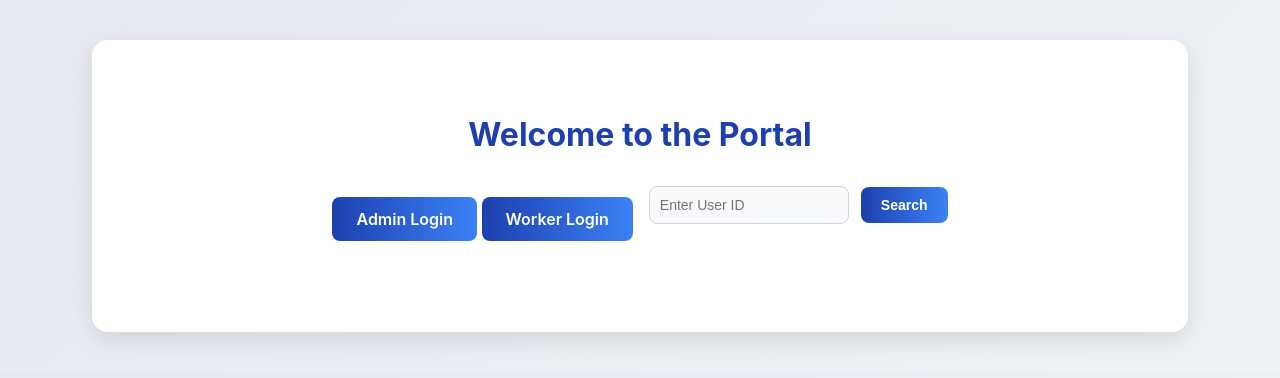
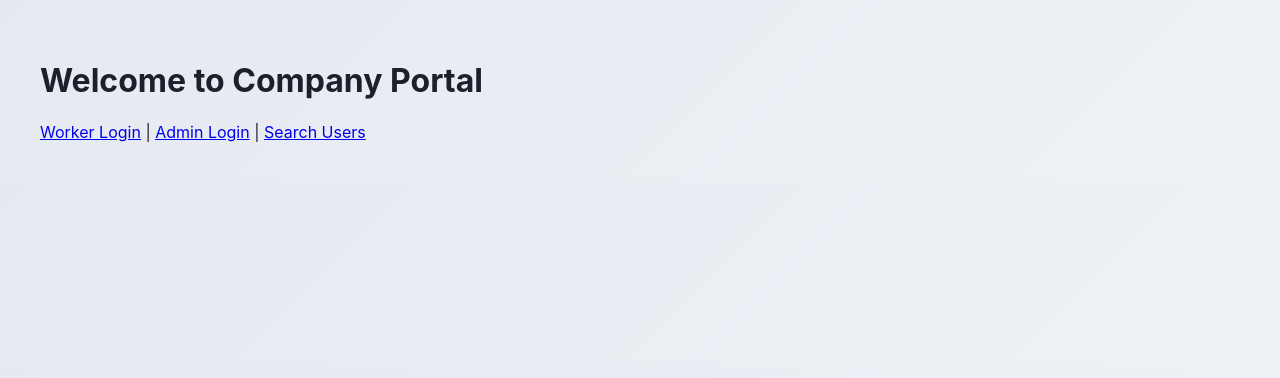
Before and after one commit to obmhmeni/company-portal, a Flask app: page / in a window 1280 px wide. Shown: the top 378 px of the page. Run offline with Flask 3, Linux system fonts and the light colour scheme.

Commit message:
Added home.html and style.css

```diff
--- a/templates/home.html
+++ b/templates/home.html
@@ -1,60 +1,23 @@
 <!DOCTYPE html>
-<html lang="en">
+<html>
 <head>
-    <meta charset="UTF-8">
-    <meta name="viewport" content="width=device-width, initial-scale=1.0">
-    <title>Welcome</title>
+    <title>Home</title>
     <link rel="stylesheet" href="{{ url_for('static', filename='style.css') }}">
+    <link rel="icon" type="image/x-icon" href="{{ url_for('static', filename='favicon.ico') }}">
 </head>
 <body>
-    <div class="container">
-        <h2>Welcome to the Portal</h2>
-        {% with messages = get_flashed_messages(with_categories=true) %}
-            {% if messages %}
-                {% for category, message in messages %}
-                    <p class="{{ category }}">{{ message }}</p>
-                {% endfor %}
-            {% endif %}
-        {% endwith %}
-        <div class="header-actions">
-            <div class="links">
-                <a href="{{ url_for('admin_login') }}">Admin Login</a>
-                <a href="{{ url_for('worker_login') }}">Worker Login</a>
-            </div>
-            <div class="search-form">
-                <form method="POST" action="{{ url_for('search') }}">
-                    <div class="form-group inline-search">
-                        <input type="text" id="search_term" name="search_term" placeholder="Enter User ID">
-                        <button type="submit">Search</button>
-                    </div>
-                </form>
-            </div>
-        </div>
-        {% if results %}
-            <h3>Search Results</h3>
-            <table>
-                <tr>
-                    <th>ID</th>
-                    <th>Full Name</th>
-                    <th>Contact</th>
-                    <th>Gender</th>
-                    <th>Age</th>
-                    <th>Skills</th>
-                    <th>Work Area</th>
-                </tr>
-                {% for user in results %}
-                    <tr>
-                        <td>{{ user[0] }}</td>
-                        <td>{{ user[1] }}</td>
-                        <td>{{ user[26] }}</td>
-                        <td>{{ user[4] }}</td>
-                        <td>{{ user[5] }}</td>
-                        <td>{{ user[11] }}</td>
-                        <td>{{ user[12] }}</td>
-                    </tr>
-                {% endfor %}
-            </table>
+    <h1>Welcome to Company Portal</h1>
+    <a href="{{ url_for('worker_login') }}">Worker Login</a> |
+    <a href="{{ url_for('admin_login') }}">Admin Login</a> |
+    <a href="{{ url_for('search') }}">Search Users</a>
+    {% with messages = get_flashed_messages() %}
+        {% if messages %}
+            <ul>
+            {% for message in messages %}
+                <li>{{ message }}</li>
+            {% endfor %}
+            </ul>
         {% endif %}
-    </div>
+    {% endwith %}
 </body>
 </html>
```
